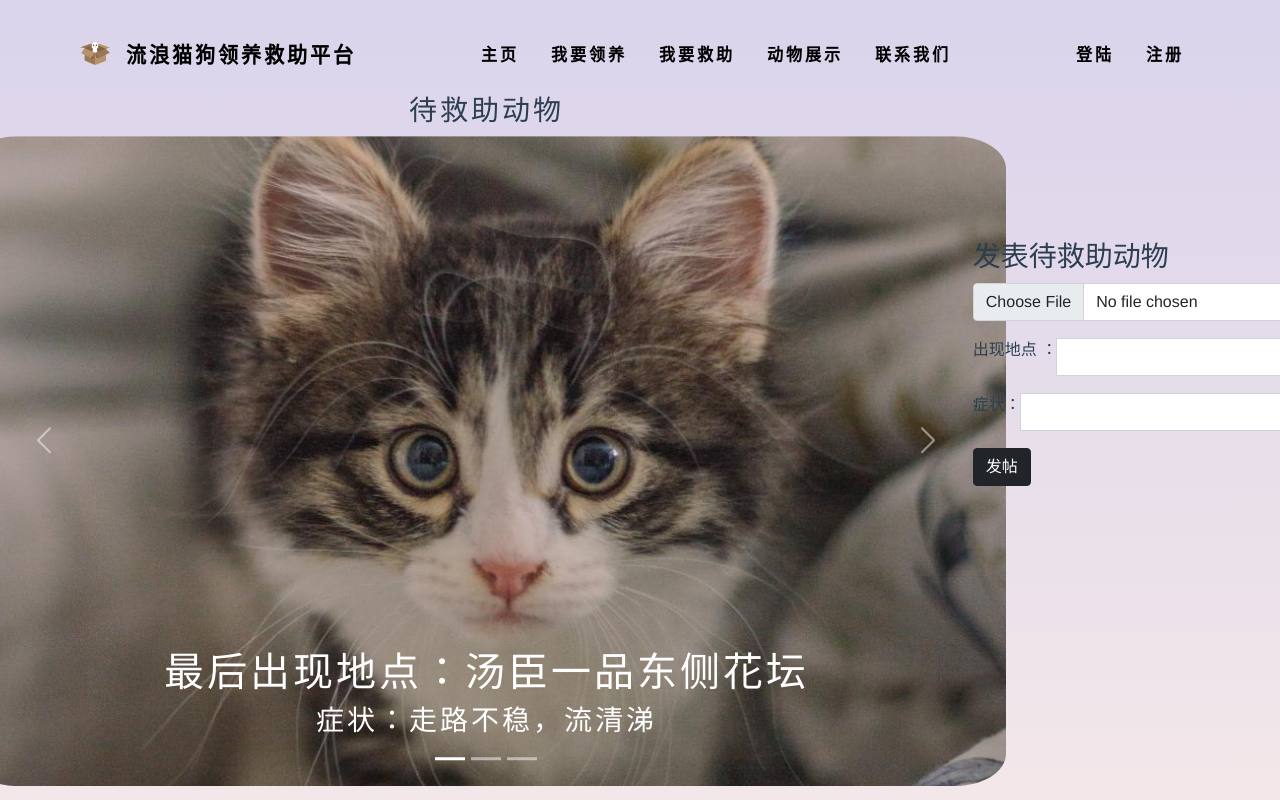
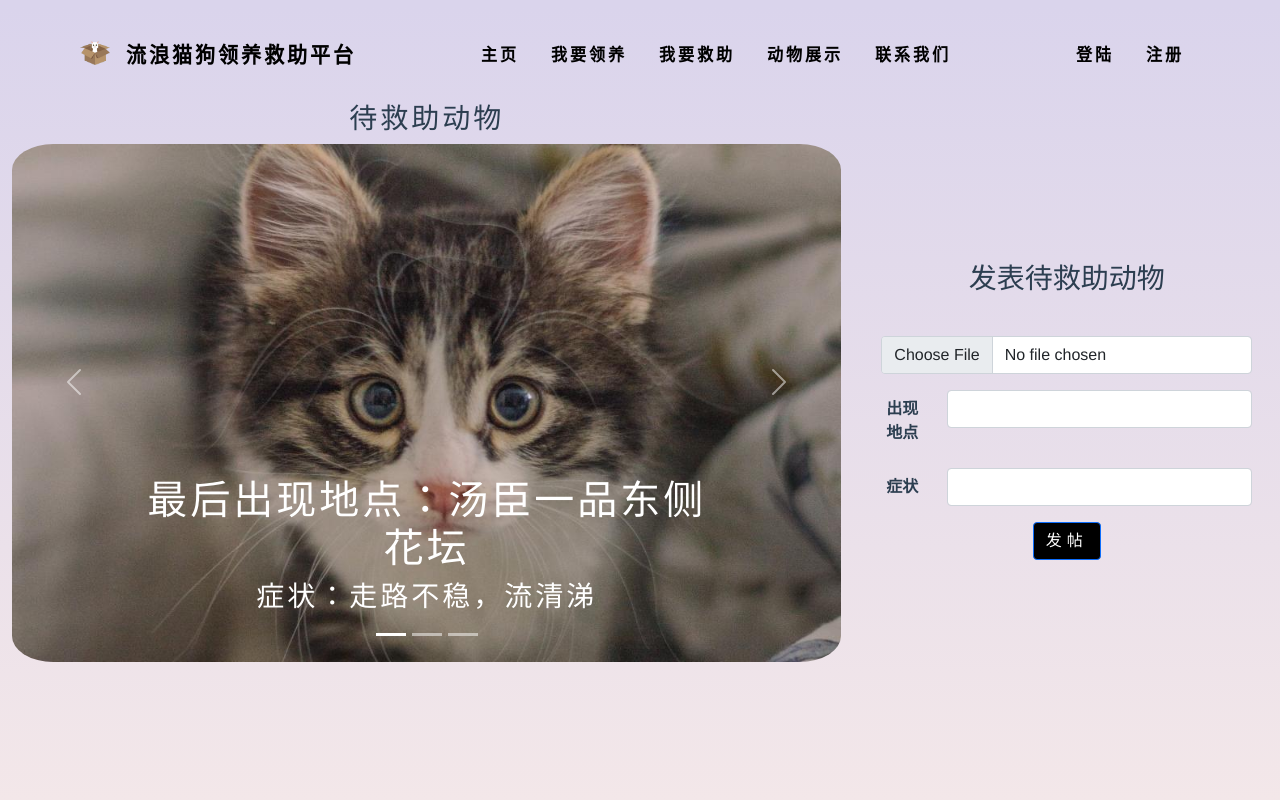
Before and after one commit to ltspace/Software-Engineering-course, a Vue app in the folder vcatdog/: page /adoptioninfo/1 in a window 1280 px wide. Built offline with nearby package versions, Linux system fonts and the light colour scheme.

Commit message:
findback my homeview,happy to death

```diff
--- a/vcatdog/src/components/HomeWrite.vue
+++ b/vcatdog/src/components/HomeWrite.vue
@@ -52,6 +52,8 @@ export default {
 }
 .card{
   border: 0ch;
+  background: transparent;
+  margin-top: 10em;
 }
 
 .card {
--- a/vcatdog/src/components/UNavBar.vue
+++ b/vcatdog/src/components/UNavBar.vue
@@ -46,20 +46,9 @@
           <li class="nav-item">
             <router-link class="nav-link stretch" :to="{ name: 'anishow' }">我要领养</router-link>
           </li>
-          <li class="nav-item dropdown">
-            <div class="nav-link stretch dropdown-toggle" href="#" id="navbarDropdownMenuLink" role="button"
-              data-bs-toggle="dropdown" aria-expanded="false">
-              我要救助
-            </div>
-            <ul class="dropdown-menu" aria-labelledby="navbarDropdown">
-              <li><a class="dropdown-item stretch smallcard" href="/#/fillhelpform/">填写新救助单</a></li>
-              <li>
-                <hr class="dropdown-divider">
-              </li>
-              <li><a class="dropdown-item stretch smallcard" href="/#/viewhelpform/">查看救助单</a></li>
-            </ul>
+          <li class="nav-item">
+            <router-link class="nav-link stretch" :to="{ name: 'fillhelpform' }">我要救助</router-link>
           </li>
-
           <li class="nav-item">
             <router-link class="nav-link stretch" :to="{ name: 'show' }">动物展示</router-link>
           </li>
@@ -68,15 +57,37 @@
           </li>
         </ul>
         <ul class="navbar-nav">
-          <li class="nav-item">
+          <li class="nav-item dropdown">
+            <div class="nav-link stretch dropdown-toggle" href="#" id="navbarDropdownMenuLink" role="button"
+              data-bs-toggle="dropdown " aria-expanded="false">
+              <img :src="$store.state.user.photo" class="mb-3"
+                style="width:50px;height:50px;border-radius: 100%;margin-right: 10px;">
+              {{ $store.state.user.username }}
+            </div>
+            <ul class="dropdown-menu" aria-labelledby="navbarDropdown">
+              <li><a class="dropdown-item stretch smallcard" href="/#/viewhelpform/">查看救助单</a></li>
+              <li>
+                <hr class="dropdown-divider">
+              </li>
+              <li><a class="dropdown-item stretch smallcard" href="/#/viewhelpform/">查看领养单</a></li>
+              <li>
+                <hr class="dropdown-divider">
+              </li>
+              <li><a class="dropdown-item stretch smallcard" href="/#/viewhelpform/">查看个人信息</a></li>
+              <li>
+                <hr class="dropdown-divider">
+              </li>
+              <li><a class="dropdown-item stretch smallcard" style="cursor:pointer" @click="logout">退出</a></li>
+            </ul>
+          </li>
+          <!-- <li class="nav-item">
             <router-link class="nav-link stretch" :to="{ name: 'personalinfo' }">
-              <img :src="$store.state.user.photo" class="mb-3" style="width:50px;height:50px;border-radius: 100%">
-              {{ $store.state.user.username }}
+
             </router-link>
-          </li>
-          <li class="nav-item">
+          </li> -->
+          <!-- <li class="nav-item">
             <a class="nav-link stretch" style="cursor:pointer" @click="logout">退出</a>
-          </li>
+          </li> -->
         </ul>
       </div>
 
--- a/vcatdog/src/views/AdoptionInfo.vue
+++ b/vcatdog/src/views/AdoptionInfo.vue
@@ -149,9 +149,9 @@ export default {
           name: "personalinfo",
         })
       }
-      else{
+      // else{
 
-      }
+      // }
     };
 
     return {
--- a/vcatdog/src/views/HomeView.vue
+++ b/vcatdog/src/views/HomeView.vue
@@ -1,132 +1,39 @@
 <template>
   <UNavBar />
-  <div class="container col-md-8">
-
-    <div id="carouselExampleCaptions" class="carousel slide center-in-center" data-bs-ride="false">
-      <div class="carousel-indicators">
-        <button type="button" data-bs-target="#carouselExampleCaptions" data-bs-slide-to="0" class="active"
-          aria-current="true" aria-label="Slide 1"></button>
-        <button type="button" data-bs-target="#carouselExampleCaptions" data-bs-slide-to="1"
-          aria-label="Slide 2"></button>
-        <button type="button" data-bs-target="#carouselExampleCaptions" data-bs-slide-to="2"
-          aria-label="Slide 3"></button>
-      </div>
-      <div class="carousel-inner">
-        <h3>待救助动物</h3>
-        <div class="carousel-item active">
-          <img src="../assets/R-C.jpg" class="d-block w-100" style="border-radius: 5%" alt="...">
-          <div class="carousel-caption d-none d-md-block">
-
-            <h1>最后出现地点：汤臣一品东侧花坛</h1>
-            <h3>症状：走路不稳，流清涕</h3>
+  <div class="container-fluid">
+    <!-- <div class="card ">
+      <div class="card-body"> -->
+        <div class="row">
+          <div class="col-8">
+            <HomeCar />
           </div>
-        </div>
-        <div class="carousel-item">
-          <img src="../assets/R-C.jpg" class="d-block w-100" style="border-radius: 5%" alt="...">
-          <div class="carousel-caption d-none d-md-block">
-
-            <h1>Second slide label</h1>
-            <h3>Some representative placeholder content for the second slide.</h3>
+          <div class="col-4">
+            <HomeWrite />
           </div>
-        </div>
-        <div class="carousel-item ">
-          <img src="../assets/R-C.jpg" class="d-block w-100" style="border-radius: 5%" alt="...">
-          <div class="carousel-caption d-none d-md-block">
-
-            <h1>Third slide label</h1>
-            <h3>Some representative placeholder content for the third slide.</h3>
-          </div>
-        </div>
-      </div>
-      <button class="carousel-control-prev" type="button" data-bs-target="#carouselExampleCaptions"
-        data-bs-slide="prev">
-        <span class="carousel-control-prev-icon" aria-hidden="true"></span>
-        <span class="visually-hidden">Previous</span>
-      </button>
-      <button class="carousel-control-next" type="button" data-bs-target="#carouselExampleCaptions"
-        data-bs-slide="next">
-        <span class="carousel-control-next-icon" aria-hidden="true"></span>
-        <span class="visually-hidden">Next</span>
-      </button>
+        <!-- </div>
+      </div> -->
     </div>
   </div>
-  <div class="group2 col-md-4">
-    <div class="form-group zu2">
-      <h3><label>发表待救助动物</label></h3>
-    </div>
 
-    <div class="form-group zu2">
-      <div class="input-group mb-3">
-        <input type="file" class="form-control" id="inputGroupFile02">
-      </div>
-    </div>
-
-    <div class="form-group zu2">
-      <div class="input-group mb-3">
-        <label for="exampleFormControlInput1" class="form-label">出现地点 ：</label>
-        <input v-model="place" type="text" class="form-control" />
-      </div>
-    </div>
-
-    <div class="form-group zu2">
-      <div class="input-group mb-3">
-        <label for="exampleFormControlInput1" class="form-label">症状：</label>
-        <input v-model="care" type="text" class="form-control" />
-      </div>
-    </div>
-
-    <div class="form-group zu2">
-      <button type="button" class="btn btn-dark">发帖</button>
-    </div>
-  </div>
 </template>
 
 <script>
 import UNavBar from '../components/UNavBar';
+import HomeCar from '../components/HomeCar';
+import HomeWrite from '../components/HomeWrite';
 export default {
   name: 'HomeView',
   components: {
-    UNavBar
+    UNavBar,
+    HomeCar,
+    HomeWrite,
   }
 }
 </script>
 
-<style scoped>
+<style>
 .a.router-link-exact-active {
   color: black;
 }
 
-.carousel {
-  font-family: YouYuan, Avenir, Helvetica, Arial, sans-serif;
-  width: 65rem;
-  text-align: center;
-  border-radius: 10%;
-  transform: scale(1, 1.1);
-  transform-origin: 0 0;
-  font-weight: bolder;
-  letter-spacing: 3px;
-}
-
-.center-in-center {
-  position: absolute;
-  top: 55%;
-  left: 38%;
-  -webkit-transform: translate(-50%, -50%);
-  -moz-transform: translate(-50%, -50%);
-  -ms-transform: translate(-50%, -50%);
-  -o-transform: translate(-50%, -50%);
-  transform: translate(-50%, -50%);
-}
-
-.group2 {
-  font-family: YouYuan, Avenir, Helvetica, Arial, sans-serif;
-  position: absolute;
-  top: 30%;
-  left: 76%;
-  width: 20rem;
-}
-
-.zu2 {
-  padding-bottom: 1px;
-}
 </style>
```
